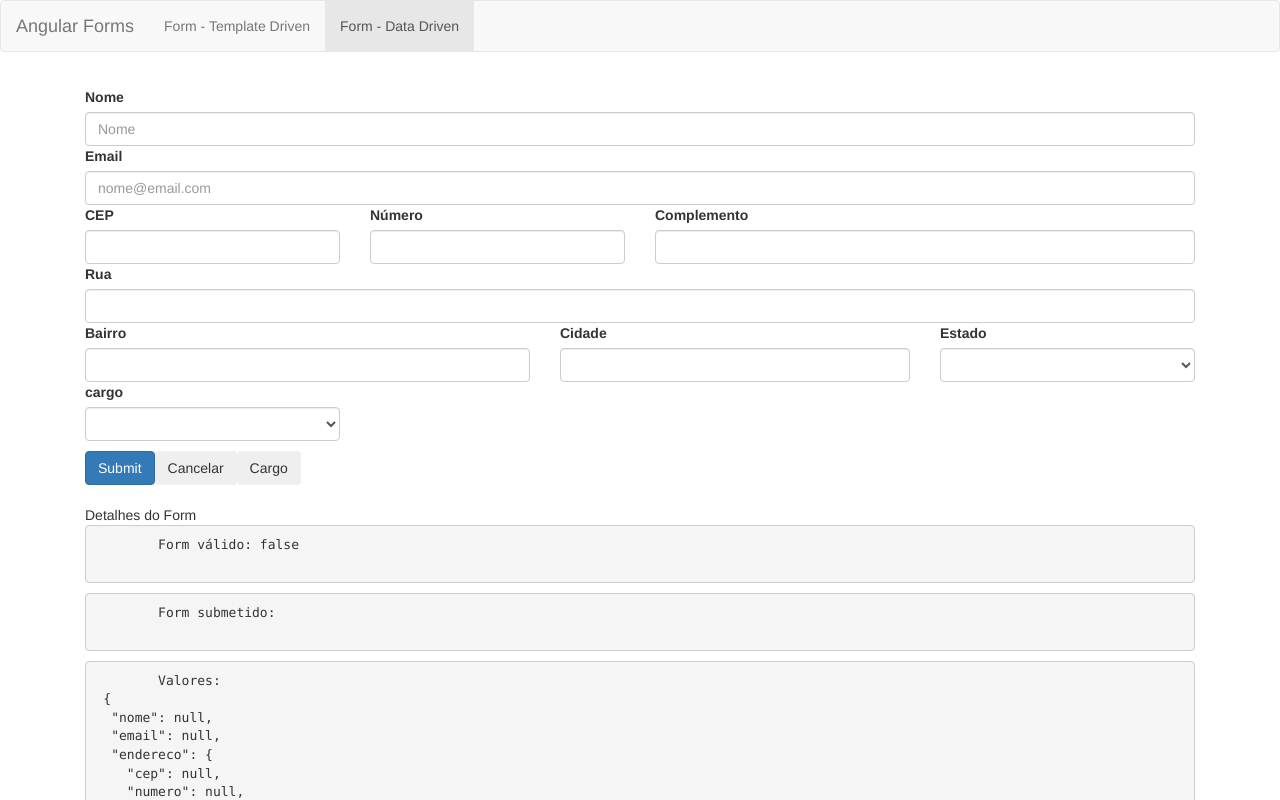
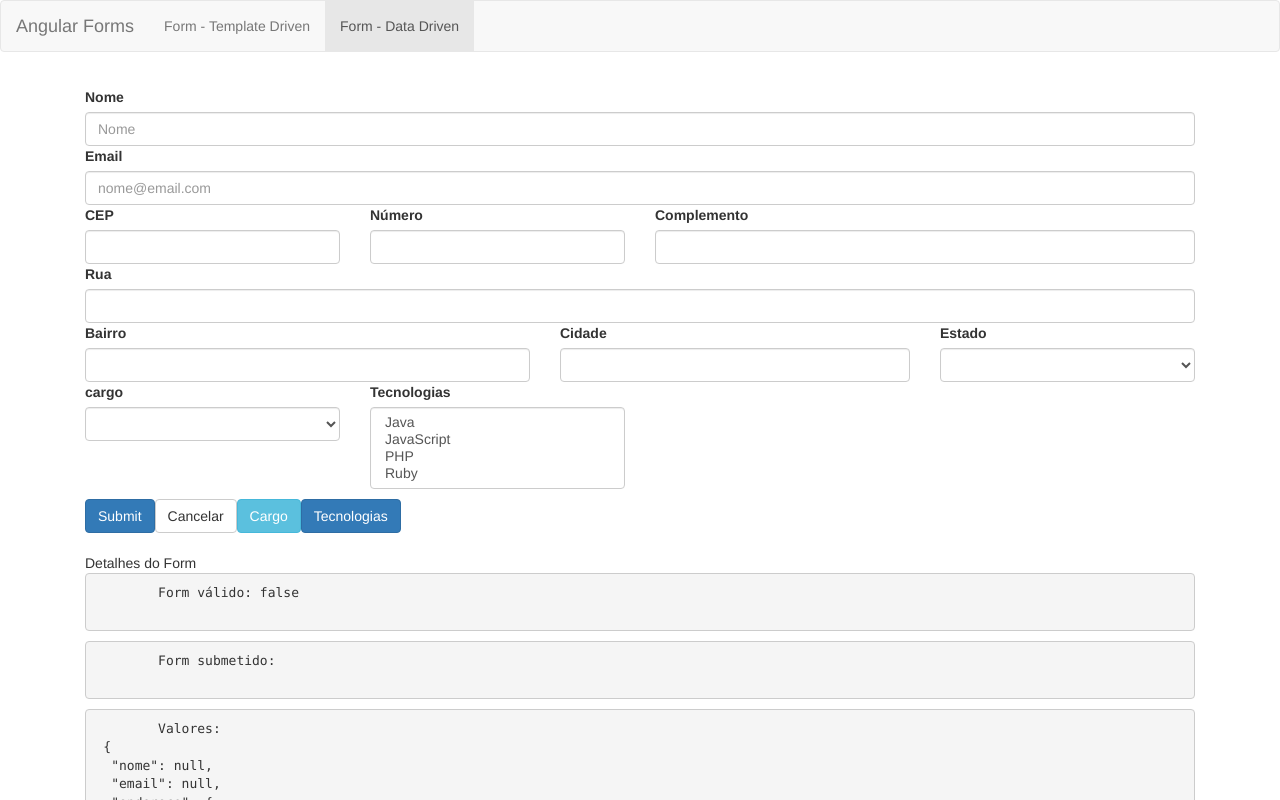
Before and after one commit to Danlei27/Angular-bootstrap-forms, an Angular app: page /dataForm in a window 1280 px wide. Shown: the top 800 px of the page. Built offline with nearby package versions, Linux system fonts and the light colour scheme.

Commit message:
Formularios reativos: Combobox Múltiplo (Select Multiple)

```diff
--- a/src/app/date-form/date-form.component.html
+++ b/src/app/date-form/date-form.component.html
@@ -128,17 +128,23 @@
                         {{ cargo.desc }}
                     </option>
                 </select>
-                <app-campo-control-erro
-                [mostrarErro]="verificaValidTouched('cargo')"
-                msgErro="Estado é obrigatório">
-                </app-campo-control-erro>
+            </div>
+            <div class="col-md-3"
+            [ngClass]="aplicaCssErro('tecnologias')">
+                <label for="tecnologias" class="control-label">Tecnologias</label>
+                <select multiple formControlName="tecnologias"  id="tecnologias"  class="form-control" >
+                    <option *ngFor="let tecnologia of tecnologias "  [value]="tecnologia.nome">
+                        {{ tecnologia.desc }}
+                    </option>
+                </select>
             </div>
         </div>
  </div>
  <div class="col-sm-12">
      <button type="submit" style="margin-top: 10px;" class="btn btn-primary">Submit</button>
-     <button type="submit" style="margin-top: 10px;" class="btn" (click)="resetar()">Cancelar</button>
-     <button type="submit" style="margin-top: 10px;" class="btn" (click)="setarCargo()">Cargo</button>
+     <button type="submit" style="margin-top: 10px;" class="btn btn-default" (click)="resetar()">Cancelar</button>
+     <button type="submit" style="margin-top: 10px;" class="btn btn-info" (click)="setarCargo()">Cargo</button>
+     <button type="submit" style="margin-top: 10px;" class="btn btn-primary" (click)="setarTecnologias()">Tecnologias</button>
      <app-form-debug [form]="formulario"></app-form-debug>
  </div>
 </form>
--- a/src/app/date-form/date-form.component.ts
+++ b/src/app/date-form/date-form.component.ts
@@ -18,6 +18,7 @@ export class DateFormComponent implements OnInit {
 
   estados: Observable<{}> ;
   cargos: any[];
+  tecnologias: any[];
   constructor(
     private formBuilder: FormBuilder,
     private http: HttpClient,
@@ -33,6 +34,7 @@ export class DateFormComponent implements OnInit {
 
     this.cargos = this.dropdownService.getCargos();
 
+    this.tecnologias = this.dropdownService.getTecnoligias();
     // this.formulario = new FormGroup({
     //   nome: new FormControl(null),
     //   email: new FormControl(null)
@@ -55,7 +57,8 @@ export class DateFormComponent implements OnInit {
       cidade:[null, [Validators.required]],
       estado:[null, [Validators.required]]
     }),
-    cargo: [null]
+    cargo: [null],
+    tecnologias: [null]
       // Validators.minLength(3), Validators.maxLength(20)
       //  pattern="[a-z0-9._%+-]{1,40}[@]{1}[a-z]{1,10}[.]{1}[a-z]{3}"
 
@@ -154,7 +157,11 @@ export class DateFormComponent implements OnInit {
       const cargo = { nome: 'Dev', nivel: 'Pleno', desc: 'Dev Pl' };
       this.formulario.get('cargo').setValue(cargo);
     }
+
     compararCargos(obj1, obj2){
       return obj1 && obj2 ? (obj1.nome === obj2.nome && obj1.nivel === obj2.nivel): obj1 === obj2;
     }
+    setarTecnologias(){
+      this.formulario.get('tecnologias').setValue(['java','javascript','php']);
+    }
 }
--- a/src/app/shared/services/dropdown.service.ts
+++ b/src/app/shared/services/dropdown.service.ts
@@ -19,4 +19,12 @@ export class DropdownService {
       { nome: 'Dev', nivel: 'Sernior', desc: 'Dev Sr'}
     ];
   }
+  getTecnoligias(){
+    return [
+    { nome: 'java', desc: 'Java'},
+    { nome: 'javascript', desc: 'JavaScript'},
+    { nome: 'php', desc: 'PHP'},
+    { nome: 'ruby', desc: 'Ruby'}
+  ]
+  }
 }
```
